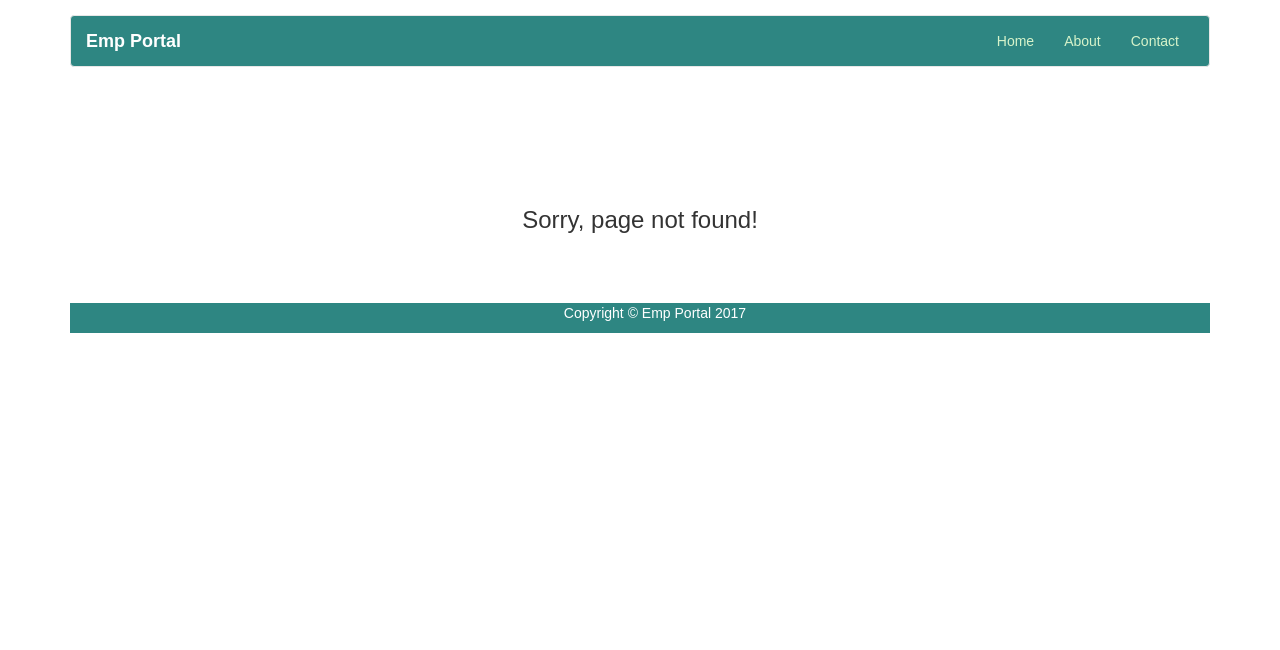
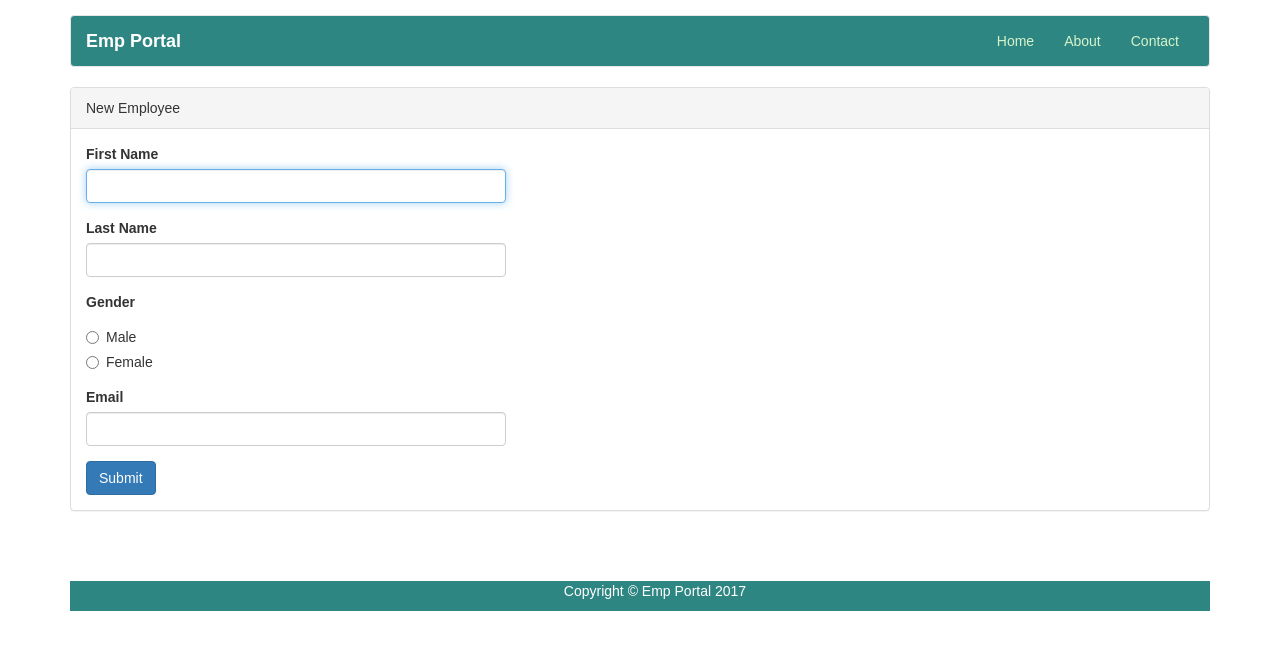
Before and after one commit to Gauravbtc/EmpPortal, a React (Create React App) app: page /emp_new in a window 1280 px wide. Before the commit this address had no page. Shown: the top 650 px of the page. Built offline with nearby package versions, Linux system fonts and the light colour scheme.

Commit message:
Employee

```diff
--- a/package.json
+++ b/package.json
@@ -6,6 +6,7 @@
     "react": "^15.6.1",
     "react-bootstrap": "^0.31.2",
     "react-dom": "^15.6.1",
+    "react-fontawesome": "^1.6.1",
     "react-router-dom": "^4.1.2",
     "react-scripts": "1.0.11"
   },
--- a/public/index.html
+++ b/public/index.html
@@ -11,7 +11,7 @@
     <link rel="manifest" href="%PUBLIC_URL%/manifest.json">
     <link rel="shortcut icon" href="%PUBLIC_URL%/favicon.ico">
     <link rel="stylesheet" href="https://maxcdn.bootstrapcdn.com/bootstrap/latest/css/bootstrap.min.css">
-
+    <link href='https://maxcdn.bootstrapcdn.com/font-awesome/4.7.0/css/font-awesome.min.css' rel='stylesheet' integrity='sha384-wvfXpqpZZVQGK6TAh5PVlGOfQNHSoD2xbE+QkPxCAFlNEevoEH3Sl0sibVcOQVnN' crossorigin='anonymous'>
 
 
     <!--
--- a/src/Routes.js
+++ b/src/Routes.js
@@ -5,6 +5,7 @@ import NotFound from './containers/NotFound';
 import About from './containers/About';
 import Contact from './containers/Contact';
 import Employees from './containers/Employee/Employees';
+import NewEmployee from './containers/Employee/NewEmployee';
 
 
 export default () => (
@@ -13,6 +14,7 @@ export default () => (
     <Route path= "/contact" exact component={Contact} />
     <Route path= "/about" exact component={About} />
     <Route path="/employee" exact component={Employees} />
+    <Route path ="/emp_new" exact component={NewEmployee} />
     <Route component={NotFound} />
   </Switch>
 );
--- /dev/null
+++ b/src/containers/Employee/Employee.css
@@ -0,0 +1,3 @@
+.fa{
+  margin-left: 5px;
+}
--- a/src/containers/Employee/Employees.js
+++ b/src/containers/Employee/Employees.js
@@ -1,9 +1,13 @@
 import React, { Component } from 'react';
+import './Employee.css'
+import { Link } from 'react-router-dom';
+import FontAwesome from 'react-fontawesome';
 
 class Employees extends Component{
   constructor(props){
 		super(props);    // console.log(employees);
 	}
+
 
   render(){
     const emps = employees.map((emp,i) =>
@@ -11,6 +15,13 @@ class Employees extends Component{
 		 );
     return(
       <div>
+      <div className="panel panel-default">
+        <div className="panel-heading">Employee Detail
+          <div className='pull-right'>
+            <Link to="/emp_new" className="btn btn-primary">Employee</Link>
+          </div>
+        </div>
+        <div className="panel-body">
           <div className="table-responsive">
             <table className="table">
               <thead>
@@ -20,12 +31,15 @@ class Employees extends Component{
                   <th>Lastname</th>
                   <th>Age</th>
                   <th>City</th>
+                  <th>Action</th>
                 </tr>
               </thead>
               <tbody>
                 {emps}
               </tbody>
             </table>
+          </div>
+        </div>
       </div>
     </div>
     );
@@ -46,6 +60,11 @@ class Employee extends Component{
         <td>{this.props.lastname}</td>
         <td>{this.props.age}</td>
         <td>{this.props.city}</td>
+        <td>
+          <FontAwesome name='eye' className="btn btn-sm btn-default"  />
+          <FontAwesome name='pencil'className="btn btn-sm btn-primary"  />
+          <FontAwesome name='trash'className="btn btn-sm btn-danger" />
+        </td>
       </tr>
     );
   }
--- /dev/null
+++ b/src/containers/Employee/NewEmployee.css
@@ -0,0 +1,6 @@
+@media all and (min-width: 480px) {
+  .NewEmployee form {
+    margin: 10 auto;
+    max-width: 420px;
+  }
+}
--- /dev/null
+++ b/src/containers/Employee/NewEmployee.js
@@ -0,0 +1,81 @@
+import React, { Component } from 'react';
+import './NewEmployee.css';
+import { FormGroup,FormControl,ControlLabel,Button,Radio} from 'react-bootstrap';
+
+
+
+class NewEmployee extends Component{
+  constructor(props) {
+    super(props);
+    this.state = {
+      firstname: '',
+      lastname: '',
+      email: '',
+      gender: ''
+    };
+  }
+
+  handleChange(event){
+    //alert("ad"+ this.state.gender);
+    this.setState({
+      [event.target.id]: event.target.value
+    });
+  }
+
+  setGender(event) {
+    console.log(event.target.name);
+    //alert(event.target.name);
+  }
+
+  handleSubmit(event){
+    event.preventDefault();
+    console.log("HH"+ this.state.gender);
+  }
+  render(){
+    return(
+      <div>
+        <div className="panel panel-default">
+            <div className="panel-heading">New Employee</div>
+            <div className="panel-body">
+              <div className="NewEmployee">
+                <form onSubmit={this.handleSubmit.bind(this)}>
+                  <FormGroup controlId="firstname">
+                    <ControlLabel>First Name</ControlLabel>
+                    <FormControl
+                      autoFocus
+                      type="text"
+                      value={this.state.firstname}
+                      onChange={this.handleChange.bind(this)} />
+                  </FormGroup>
+                  <FormGroup controlId="lastname">
+                    <ControlLabel>Last Name</ControlLabel>
+                    <FormControl
+                      value={this.state.lastname}
+                      onChange={this.handleChange.bind(this)}
+                      type="text" />
+                  </FormGroup>
+                  <FormGroup controlId="gender">
+                    <ControlLabel>Gender</ControlLabel>
+                    <Radio value="Male" name="gender" onChange={this.handleChange.bind(this)} >Male</Radio>
+                    <Radio value="FEMALE" name="gender" onChange={this.handleChange.bind(this)}>Female</Radio>
+                  </FormGroup>
+                  <FormGroup controlId="email">
+                    <ControlLabel>Email</ControlLabel>
+                    <FormControl
+                      value={this.state.email}
+                      onChange={this.handleChange.bind(this)}
+                      type="email" />
+                  </FormGroup>
+
+                  <Button type="submit" value="Submit"  bsStyle="primary">Submit</Button>
+                </form>
+              </div>
+            </div>
+        </div>
+      </div>
+    );
+    }
+  }
+
+
+export default NewEmployee;
--- a/src/index.js
+++ b/src/index.js
@@ -4,6 +4,7 @@ import './index.css';
 import { BrowserRouter as Router } from 'react-router-dom';
 import App from './App';
 import registerServiceWorker from './registerServiceWorker';
+import '../node_modules/react-fontawesome';
 
 ReactDOM.render(
 <Router>
```
Also changed, not shown: 1 other file (tests, documents, lock files or other folders). Lines whose indentation alone changed are shown as unchanged.
